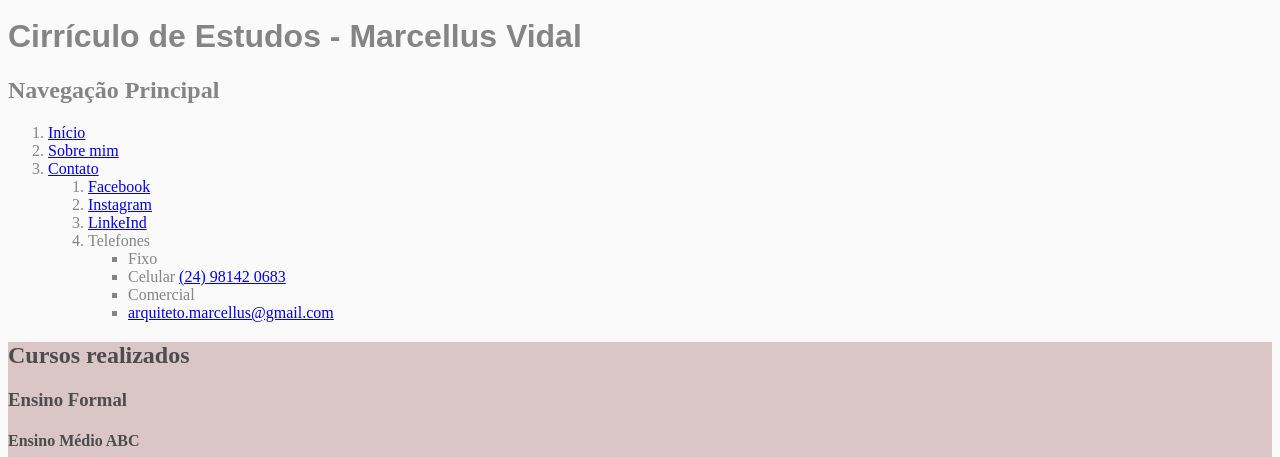
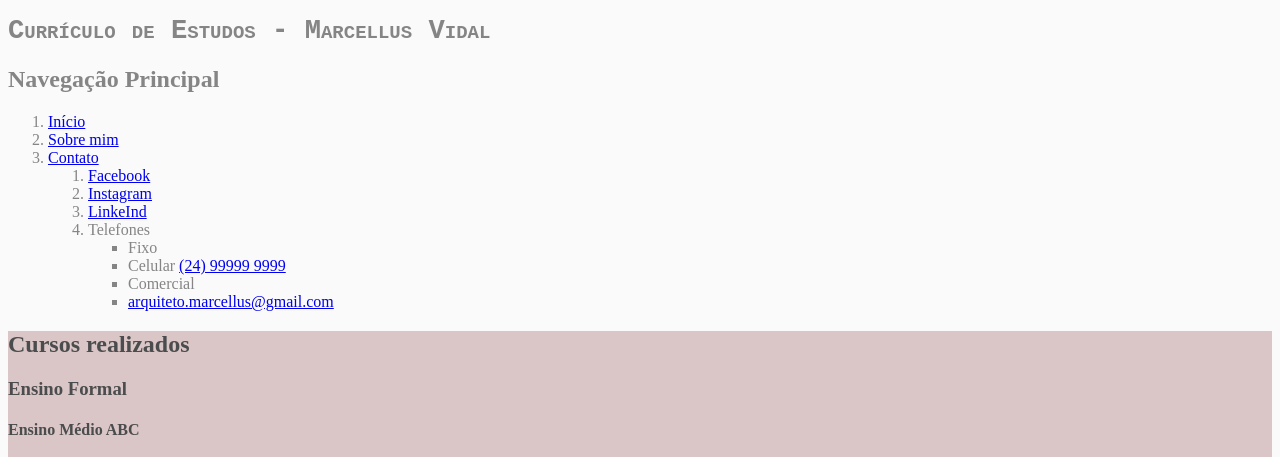
Before and after one commit to MarcellusVidal/curriculo, a plain HTML site: page index.html in a window 1280 px wide. Shown: the part 281-738 px from the top of the page. Drawn offline with Linux system fonts and the light colour scheme.

Commit message:
Update CSS-Part 2

```diff
--- a/css/style.css
+++ b/css/style.css
@@ -15,9 +15,8 @@ footer {
   background-color: blueviolet;
 }
 .marcellus {
-  font-family: Arial, Helvetica, sans-serif;
+  font-family: 'Courier New', Courier, monospace;
+  font-weight: 600;
+  font-variant: small-caps;
+  font-size: 1.7rem;
 }
-
-@font-face {
-  font-family: ;
-}
--- a/index.html
+++ b/index.html
@@ -14,7 +14,7 @@
         <figcaption>Marcellus Martins Vidal</figcaption>
       </figure>
       <h1 class="marcellus">
-        Cirrículo de Estudos - <span>Marcellus Vidal</span>
+        Currículo de Estudos - <span>Marcellus Vidal</span>
       </h1>
       <nav>
         <h2>Navegação Principal</h2>
@@ -31,7 +31,7 @@
             <li>Telefones</li>
             <ul>
               <li>Fixo</li>
-              <li>Celular <a href="tel:+5524981420683">(24) 98142 0683</a></li>
+              <li>Celular <a href="tel:+5524981420683">(24) 99999 9999</a></li>
               <li>Comercial</li>
               <li>
                 <a href="mailto:arquiteto.marcellus@gmail.com"
```
